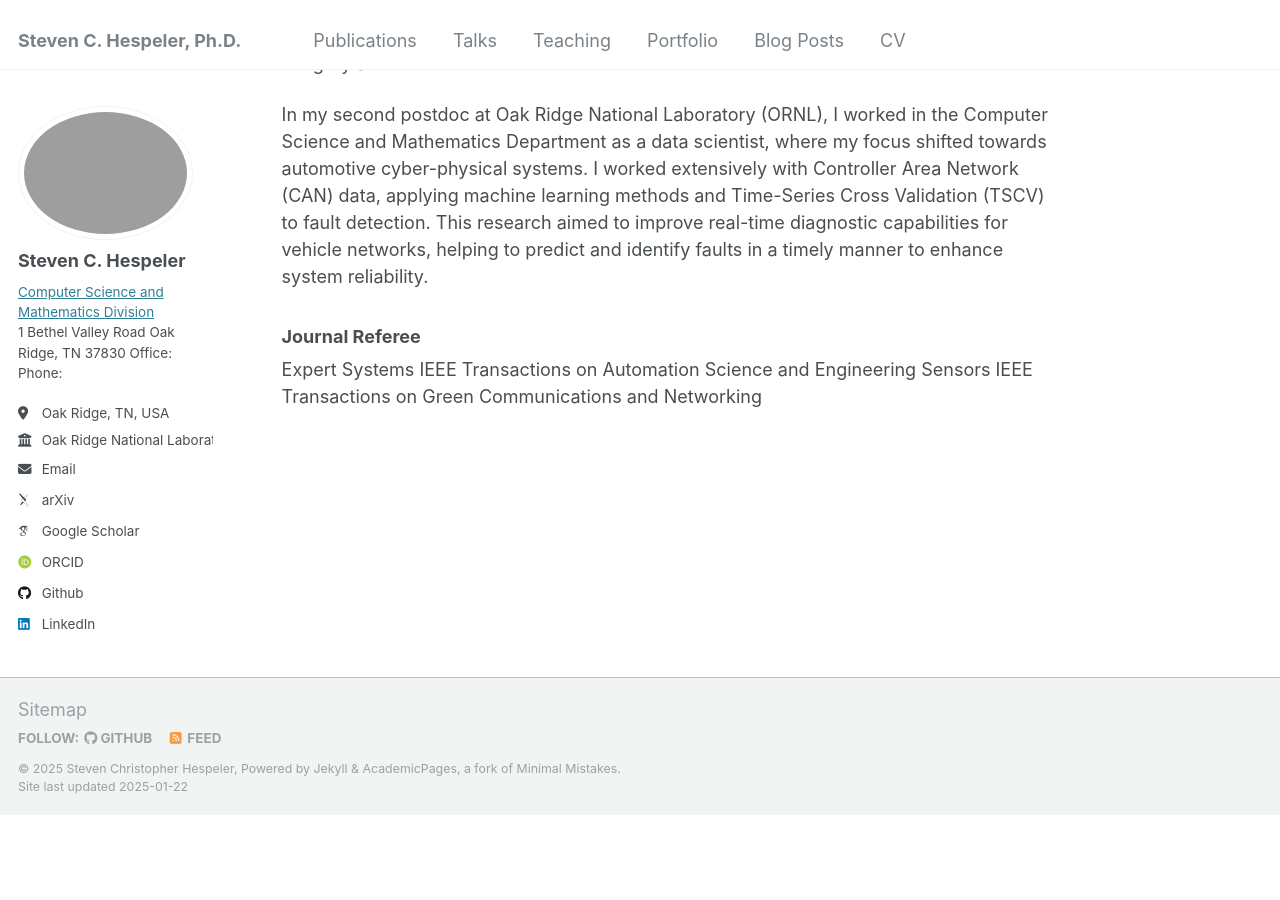
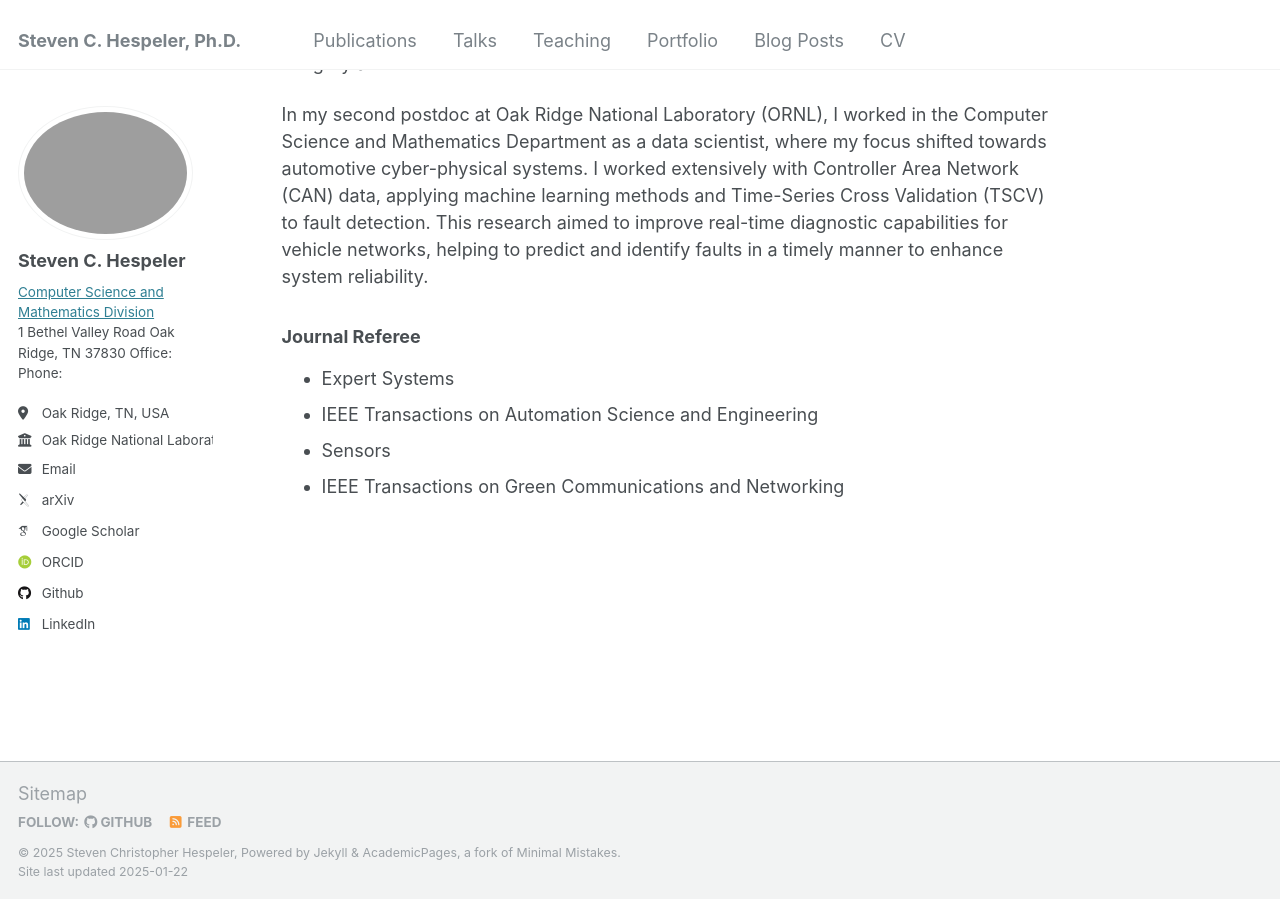
Before and after one commit to TovNephesh/stevenhespeler, a Jekyll site: the page built from _pages/about.md, in a window 1280 px wide and 900 px high, scrolled down 1023 px. Built offline with Jekyll 4.4.1, drawn with Linux system fonts in a browser that asks for light colours; some web fonts are replaced; before the commit the page ends 1838 px from its top, so only the background shows below that.

```diff
--- a/_pages/about.md
+++ b/_pages/about.md
@@ -21,7 +21,7 @@ In my second postdoc at Oak Ridge National Laboratory (ORNL), I worked in the Co
 
 ### Journal Referee
 
-Expert Systems
-IEEE Transactions on Automation Science and Engineering
-Sensors
-IEEE Transactions on Green Communications and Networking
+- Expert Systems
+- IEEE Transactions on Automation Science and Engineering
+- Sensors
+- IEEE Transactions on Green Communications and Networking
```
